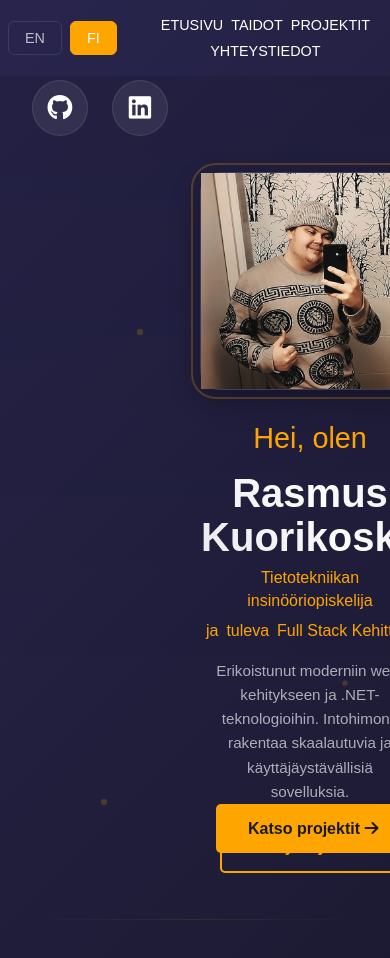
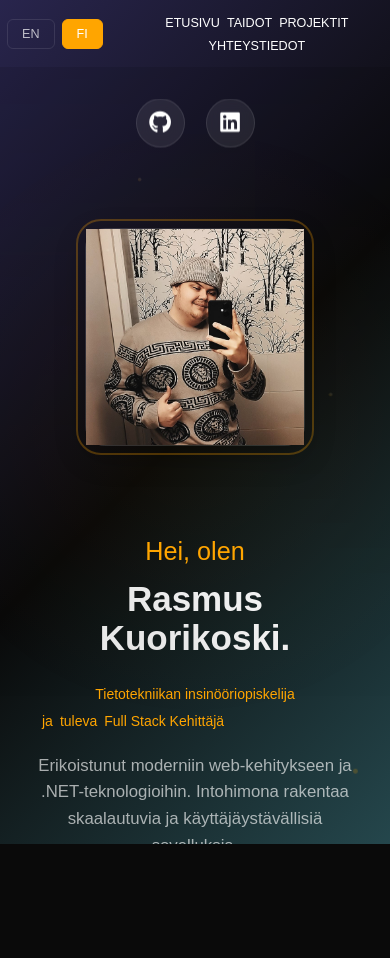
Before and after one commit to RampeK/RampeK.github.io, a plain HTML site: page index.html in a window 390 px wide. Shown: the top 958 px of the page. After the commit the page ends 844 px from the top, so only its background shows below. Drawn offline with nearby package versions, Linux system fonts and the light colour scheme.

Commit message:
Mobile fix

```diff
--- a/css/layout/hero.css
+++ b/css/layout/hero.css
@@ -324,88 +324,54 @@
     }
 }
 
-@media (max-width: 768px) {
+@media (max-width: 992px) {
     .hero {
-        padding: 1rem;
-        align-items: flex-start;
+        min-height: 100vh;
+        height: auto;
+        padding: 4rem 1rem;
+        display: flex;
+        flex-direction: column;
+        justify-content: flex-start;
     }
 
     .hero-content {
         flex-direction: column;
         gap: 2rem;
-        padding-top: 4rem;
+        width: 100%;
+        height: auto;
     }
 
     .hero-left {
         margin: 0;
+        padding: 0;
+        width: 100%;
         flex-direction: column;
-        gap: 2rem;
         align-items: center;
         text-align: center;
     }
 
     .hero-image-wrapper {
         width: 220px;
-        order: -1; /* Kuva ylimmäksi */
+        margin: 1rem auto;
     }
 
     .hero-text {
+        width: 100%;
         padding: 0;
     }
 
-    .hero-header h1 {
-        font-size: 2.5rem;
-        margin-bottom: 0.5rem;
+    .hero-right {
+        display: none; /* Piilotetaan about-osio mobiilissa */
     }
 
-    .role-container {
-        flex-direction: column;
-        align-items: center;
-        gap: 0.3rem;
-    }
-
-    .role, .role-secondary {
-        font-size: 1.1rem;
-        white-space: normal;
-    }
-
-    .hero-description {
-        font-size: 0.95rem;
-        margin: 1rem 0;
-        padding: 0 1rem;
-    }
-
-    /* Siirretään About-osio pois */
-    .hero-right {
-        display: none;
-    }
-
-    /* Muokataan sosiaalisia linkkejä */
-    .social-links {
-        position: static;
-        flex-direction: row;
-        justify-content: center;
-        gap: 1.5rem;
-        margin-top: 1rem;
-    }
-
-    /* Muokataan CTA-nappeja */
+    /* Varmistetaan että kaikki elementit mahtuvat näytölle */
+    .hero-header,
+    .role-container,
+    .hero-description,
     .cta-section {
-        flex-direction: column;
-        gap: 1rem;
         width: 100%;
-        padding: 0 1rem;
-    }
-
-    .btn {
-        width: 100%;
-        justify-content: center;
-    }
-
-    /* Piilotetaan ylimääräiset elementit */
-    .geometric-shapes,
-    .scroll-indicator {
-        display: none;
+        margin: 0;
+        padding: 0.5rem;
     }
 }
 
--- a/css/layout/sections.css
+++ b/css/layout/sections.css
@@ -1,6 +1,8 @@
 /* Yleinen osioiden tyyli */
 section {
     min-height: 100vh;
+    width: 100%;
+    overflow-x: hidden;
     position: relative;
     padding: 6rem 2rem;
 }
@@ -41,8 +43,9 @@ section::after {
 }
 
 /* Responsiivisuus */
-@media (max-width: 768px) {
+@media (max-width: 992px) {
     section {
+        min-height: auto;
         padding: 4rem 1rem;
     }
 
--- a/css/main.css
+++ b/css/main.css
@@ -203,7 +203,7 @@ section.visible {
 }
 
 /* Mobiilioptimoidut tyylit */
-@media (max-width: 768px) {
+@media (max-width: 992px) {
     /* Korjaa navigaation asettelu mobiilissa */
     nav {
         padding: 1rem 0.5rem;
@@ -289,6 +289,17 @@ section.visible {
         justify-content: flex-start;
         padding: 1rem;
     }
+
+    body {
+        overflow-x: hidden;
+        position: relative;
+    }
+
+    .container {
+        width: 100%;
+        padding: 0;
+        overflow: hidden;
+    }
 }
 
 /* Korjaukset pienille puhelimille */
--- a/css/utils/responsive.css
+++ b/css/utils/responsive.css
@@ -1,14 +1,18 @@
-@media (max-width: 768px) {
-    .skills-wrapper {
-        grid-template-columns: 1fr;
-    }
+/* Perus responsiivisuusasetukset */
+* {
+    box-sizing: border-box;
+    margin: 0;
+    padding: 0;
+}
 
-    .tech-icons {
-        gap: 1rem;
-    }
+html, body {
+    overflow-x: hidden;
+    width: 100%;
+    height: 100%;
+}
 
-    .tech-icons img {
-        width: 30px;
-        height: 30px;
+@media (max-width: 992px) {
+    html {
+        font-size: 14px;
     }
 }
--- a/index.html
+++ b/index.html
@@ -2,7 +2,7 @@
 <html lang="fi">
 <head>
     <meta charset="UTF-8">
-    <meta name="viewport" content="width=device-width, initial-scale=1.0, maximum-scale=5.0, user-scalable=yes">
+    <meta name="viewport" content="width=device-width, initial-scale=1.0, maximum-scale=1.0, user-scalable=0">
     <title>Portfolio</title>
     <link rel="stylesheet" href="css/main.css">
     <link rel="stylesheet" href="https://cdn.jsdelivr.net/gh/devicons/devicon@v2.15.1/devicon.min.css">
```
